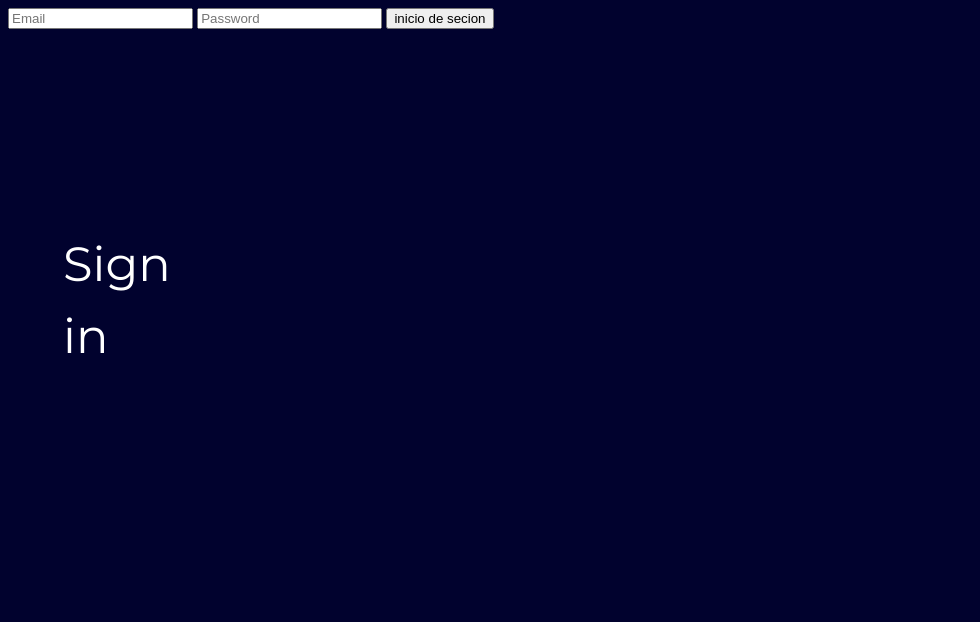
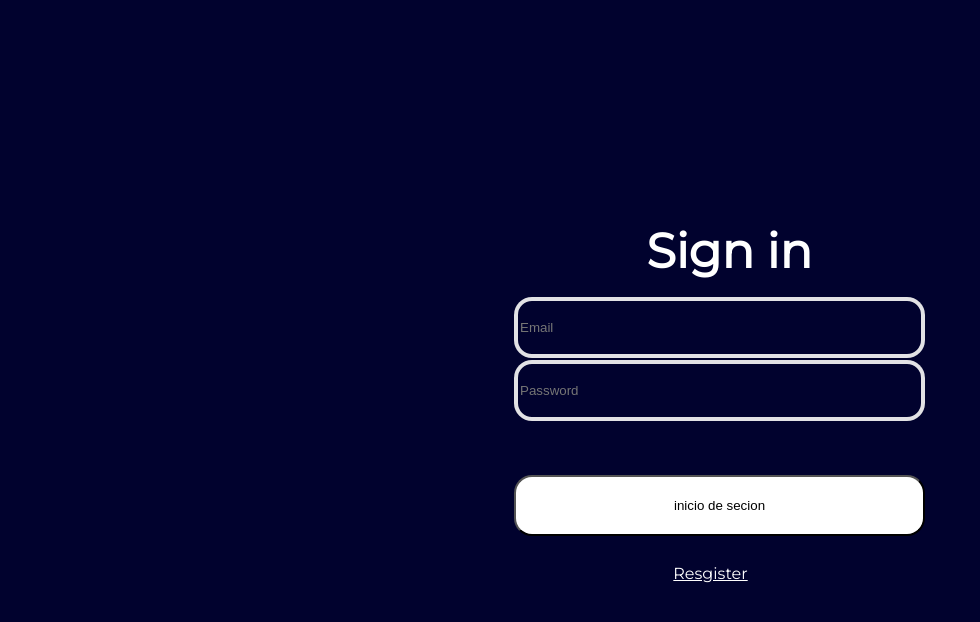
Before and after one commit to danilo1992-sys/agenda, a Flask app: template templates/login.html in a window 1280 px wide. Shown: the top 622 px of the page, without its empty margins (0-980 px from the left). Run offline with Flask 2, Linux system fonts and the light colour scheme; the template is opened without the code that fills it, so the values that code supplies are empty; some libraries are stand-ins or nearby versions.

Commit message:
creando pagina de login

```diff
--- a/templates/login.html
+++ b/templates/login.html
@@ -5,9 +5,10 @@
 <link rel="preconnect" href="https://fonts.gstatic.com" crossorigin>
 <link href="https://fonts.googleapis.com/css2?family=Montserrat&display=swap" rel="stylesheet">
 <form action="">
-    <input type="text" name="Email" placeholder="Email">
-    <input type="text" name="Password" placeholder="Password">
-    <button type="submit">
+    <input class="email" type="text" name="Email" placeholder="Email">
+    <input class="password" type="text" name="Password" placeholder="Password">
+    <button class="button" type="submit">
         inicio de secion
     </button>
+    <a target="_blank" class="register" href="">Resgister</a>
 </form>
--- a/templates/static/stylies.css
+++ b/templates/static/stylies.css
@@ -1,20 +1,82 @@
 html {
     font-family: 'Montserrat', sans-serif;
-background: rgb(1, 2, 46);
+background:rgb(1, 2, 46);
 }
+
+/* Sign In. */
 
 .inicio{
     position:absolute;
-    width:23px;
+    width: 234px;
     height:53px;
-    left:63px;
-    top: 180px;
+    left:612px;
+    top: 167px;
 
-    font-family: 'Montserrat', sans-serif;
+    font-family: 'Montserrat';
     font-style: normal;
-    font-weight: 70px;
+    font-weight: 700;
     font-size: 48px;
     line-height: 72px;
     text-align: center;
+
     color: white;
 }
+
+/* email && password */
+
+.email{
+    box-sizing: border-box;
+    position:absolute;
+    width: 411px;
+    height: 61px;
+    left: 514px;
+    top: 297px;
+    border: 4px solid rgba(245, 245, 245, 0.925);
+    border-radius: 18px;
+    background-color: rgb(1, 2, 46);
+
+}
+
+.password{
+    color: white;
+    box-sizing: border-box;
+    position:absolute;
+    width: 411px;
+    height: 61px;
+    left: 514px;
+    top: 360px;
+    border: 4px solid rgba(245, 245, 245, 0.925);
+    border-radius: 18px;
+    background-color: rgb(1, 2, 46);
+}
+
+/* botton the sig in */
+.button{
+    background-color: white;
+    position: absolute;
+    width: 411px;
+    height:61px;
+    left: 514px;
+    top:475px;
+    border-radius: 18px;
+
+
+}
+.button:hover{
+    background-color: rgb(1, 2, 46);
+    color: whitesmoke;
+}
+
+/* Register */
+
+.register{
+    color: white;
+    position: absolute;
+    width: 197px;
+    height: 28px;
+    left: 612px;
+    top: 564px;
+    font-family: 'Montserrat';
+    text-align: center;
+
+}
```
